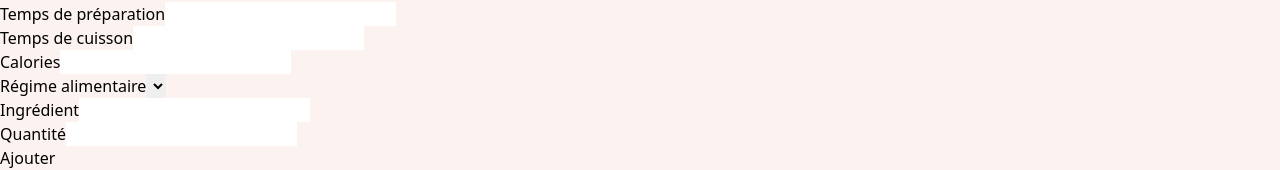
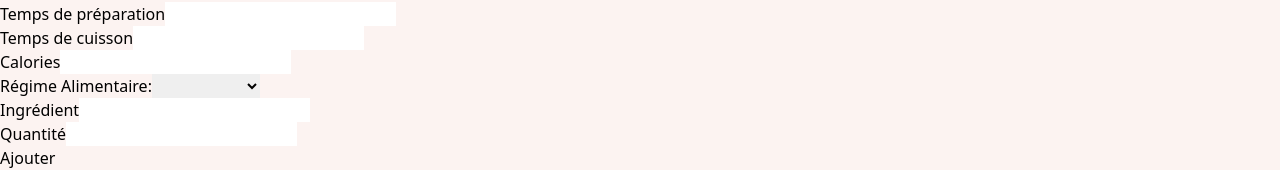
Before and after one commit to OvernightmareX/Frigo-Miam, an Angular app in the folder FrigoMiamFront/: page /recetteCreate in a window 1280 px wide. Shown: the part 283-453 px from the top of the page. Built offline with nearby package versions, Linux system fonts and the light colour scheme.

Commit message:
multiple form

```diff
--- a/FrigoMiamFront/src/app/pages/account-creation/account-creation.component.html
+++ b/FrigoMiamFront/src/app/pages/account-creation/account-creation.component.html
@@ -43,10 +43,10 @@
 
       <div class="allergen">
         <label for="allergies" class="block text-sm font-medium text-[#FCF3F1]">Allergies:</label>
-        <select id="allergies" [(ngModel)]="user.allergies" name="allergies"
+        <select id="allergies" [(ngModel)]="user.allergies" name="allergies" multiple
                 class="mt-1 block w-full px-3 py-2 border border-gray-300 rounded-md shadow-sm focus:outline-none focus:ring-[#289e8d] focus:border-[#289e8d] sm:text-sm text-[#289E8D]">
           @for (allergen of allergenList; track allergen){
-            <option [value]="allergen.value">{{allergen.label}}</option>
+            <option [value]="allergen.value"  >{{allergen.label}}</option>
           }
         </select>
       </div>
--- a/FrigoMiamFront/src/app/pages/recipe-create/recipe-create.component.html
+++ b/FrigoMiamFront/src/app/pages/recipe-create/recipe-create.component.html
@@ -31,14 +31,13 @@
         <label for="calories">Calories</label>
         <input type="number" id="calories"  formControlName="calories">
       </div>
-      <div>
-
-        <label for="diet">Régime alimentaire</label>
-          <select id="diet" formControlName="diet">
-
-            <option ></option>
-
-          </select>
+      <div class="diet">
+        <label for="diet" >Régime Alimentaire:</label>
+        <select id="diet"  formControlName="diet">
+          @for (d of dietList; track dietList){
+            <option [value]="d.value">{{d.label}}</option>
+          }
+        </select>
       </div>
 
 
@@ -61,14 +60,7 @@
         </fieldset>}
         <button type="button" (click)="addIngredient()">Ajouter</button>
 
-        <!--        <div class="ingredientListAdd">-->
-<!--          @for (ingredient of createRecipe.controls.addQt ; track ingredient){-->
-<!--            <ul>-->
-<!--              <li>{{ingredient}}</li>-->
-<!--            </ul>-->
-<!--          }-->
 
-<!--        </div>-->
       </fieldset>
 
 
--- a/FrigoMiamFront/src/app/pages/recipe-create/recipe-create.component.ts
+++ b/FrigoMiamFront/src/app/pages/recipe-create/recipe-create.component.ts
@@ -28,21 +28,10 @@ export class RecipeCreateComponent {
     ])
     });
 
-  // recipe = {
-  //   title: '',
-  //   descript: '',
-  //   instructions:'',
-  //   preparation_time:'',
-  //   cooking_time:'',
-  //   diet:[],
-  //   ingredients: [] as { ingredient: string, quantity: number, value: number }[],
-  //
-  //
-  // };
+  dietList=[  { label : 'végétalien', value:' VEGETARIAN'},  { label: 'vegan', value:'VEGAN'},  { label :"pescetarien", value:'PESCATARIAN'}]
 
   isSubmitted = false;
 
-  //newIngredient: { ingredient: string; quantity: number, value: number } = { ingredient: '', quantity: 1, value: 2 };
 
   constructor() { }
 
@@ -56,18 +45,7 @@ export class RecipeCreateComponent {
     }));
 
 
-    // console.log("In addIngredient")
-    // //if (this.createRecipe && this.newIngredient.quantity > 0) {
-    // //console.log("PROCESS addIngredient - after if")
-    //
-    // //this.recipe.ingredients.push({ ...this.newIngredient });
-    // //this.newIngredient = { ingredient: '', quantity: 1, value: 2 };
-    // this.createRecipe.controls.addQt.push(
-    //   new FormGroup({
-    //     ingredient: new FormControl(''),
-    //     quantity: new FormControl('')
-    //   })
-    // )
+
     }
 
 
```
